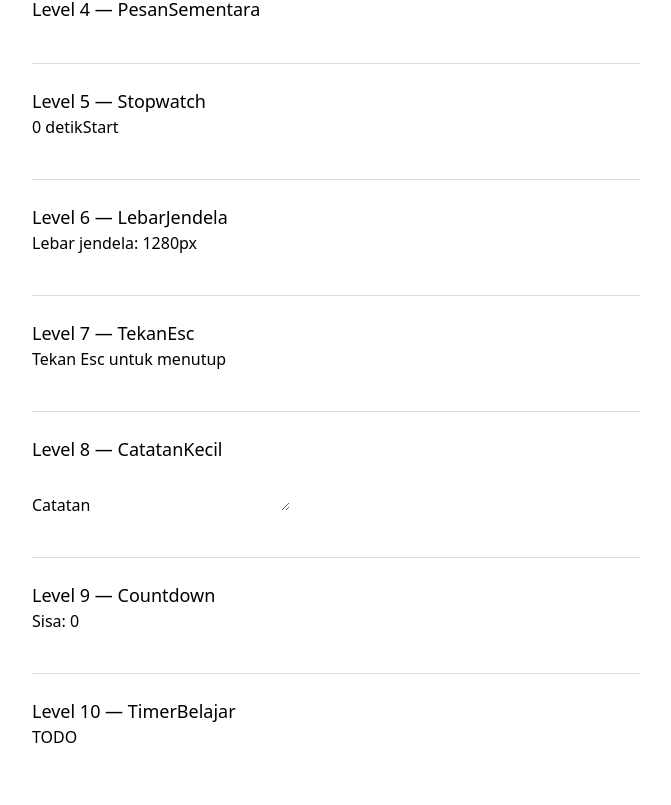
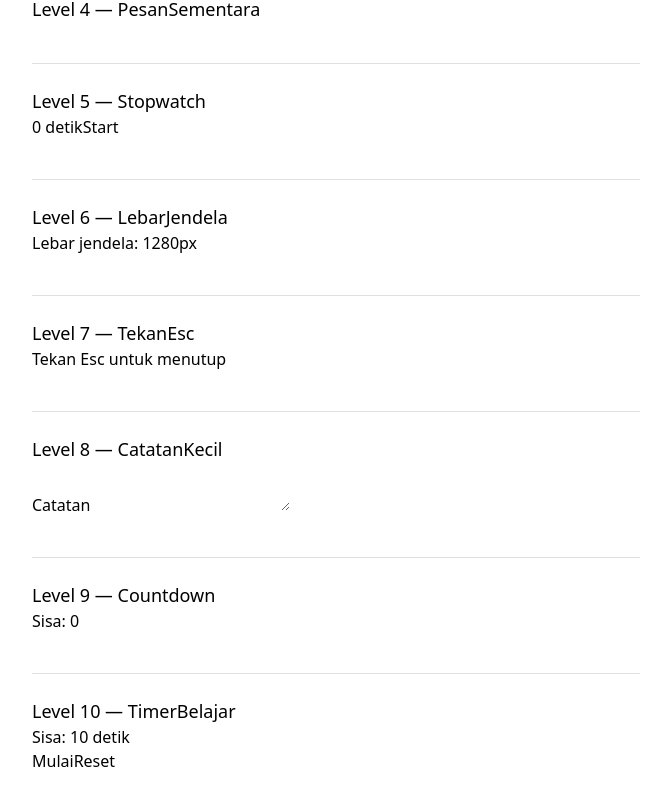
Before and after one commit to webdev-if-its/frontend-5053241040, a React (Vite) app in the folder pertemuan-06/: page / in a window 1280 px wide. Shown: the part 582-1387 px from the top of the page, without its empty margins (304-975 px from the left). Built offline with nearby package versions, Linux system fonts and the light colour scheme.

Commit message:
pertemuan-06: level 10 selesai

```diff
--- a/pertemuan-06/src/components/TimerBelajar.tsx
+++ b/pertemuan-06/src/components/TimerBelajar.tsx
@@ -11,6 +11,52 @@
 //   terpasang, dan KEMBALI ke judul semula saat komponen dilepas
 //   (cleanup).
 // Lihat SOAL.md untuk kontrak lengkap.
-export function TimerBelajar(props: any) {
-  return <p>TODO</p>
+import { useEffect, useState } from 'react'
+export function TimerBelajar(props: {detikAwal: number}) {
+  const [sisa, setSisa] = useState(props.detikAwal);
+  const [jalan, setJalan] = useState(false);
+  useEffect(() => {
+    if (!jalan || sisa <= 0) {
+      return;
+    }
+    const timer = setInterval(() => {
+      setSisa((nilai) => nilai - 1);
+    }, 1000);
+    return () => {
+      clearInterval(timer);
+    };
+  }, [jalan, sisa]);
+  useEffect(() => {
+    const judulSebelumnya = document.title;
+
+    document.title = `Sisa: ${sisa} detik`;
+    return () => {
+      document.title = judulSebelumnya;
+    };
+  }, [sisa]);
+  useEffect(() => {
+    if (sisa === 0) {
+      setJalan(false);
+    }
+  }, [sisa]);
+  const handleReset = () => {
+    setSisa(props.detikAwal);
+    setJalan(false);
+  };
+  const selesai = sisa === 0;
+  return (
+    <div>
+      <p>Sisa: {sisa} detik</p>
+      {selesai && <p>Selesai!</p>}
+      <button
+        onClick={() => setJalan((j) => !j)}
+        disabled={selesai}
+      >
+        {jalan ? "Jeda" : "Mulai"}
+      </button>
+      <button onClick={handleReset}>
+        Reset
+      </button>
+    </div>
+  );
 }
```
Also changed, not shown: 1 other file (tests, documents, lock files or other folders).
